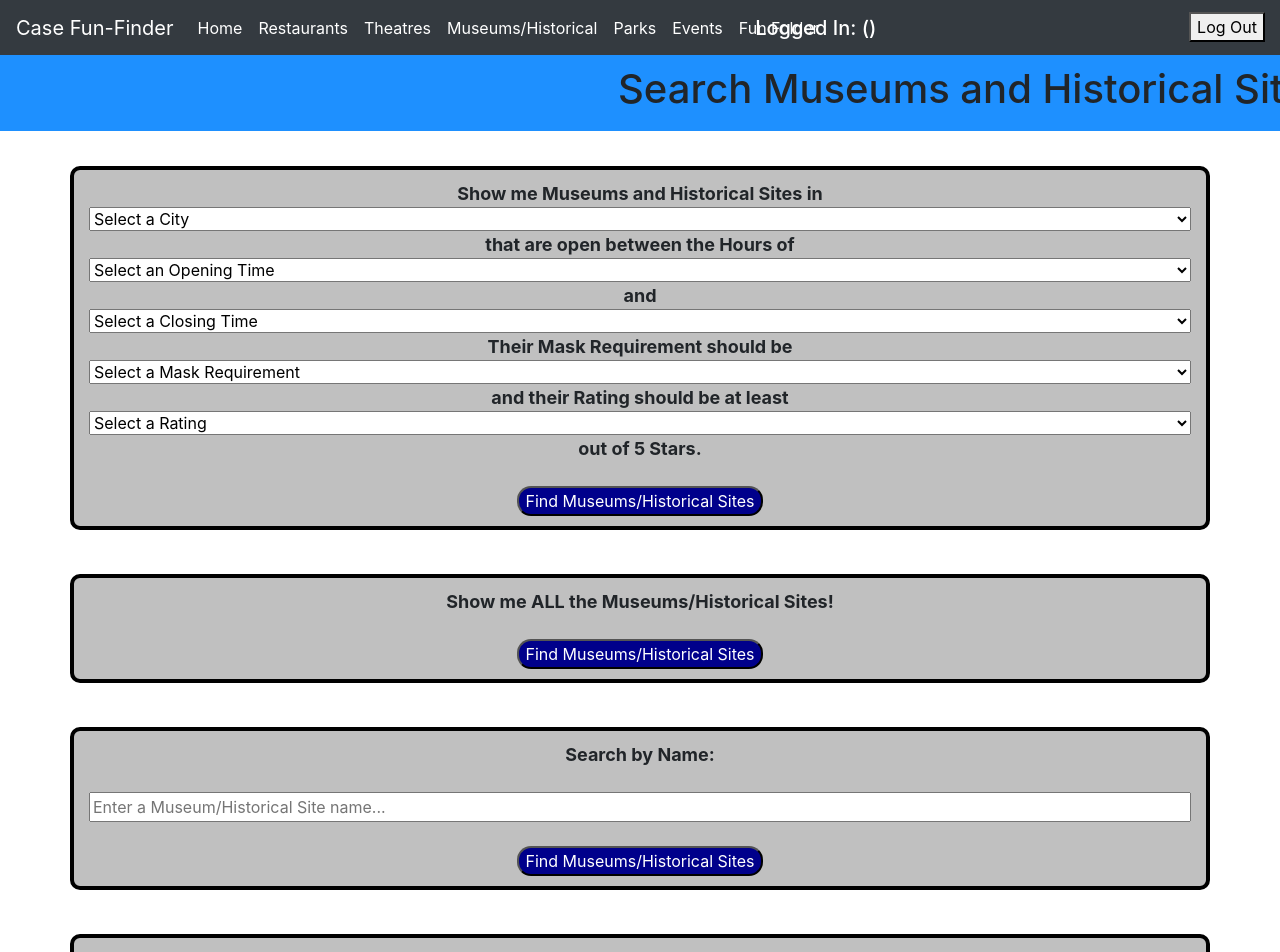
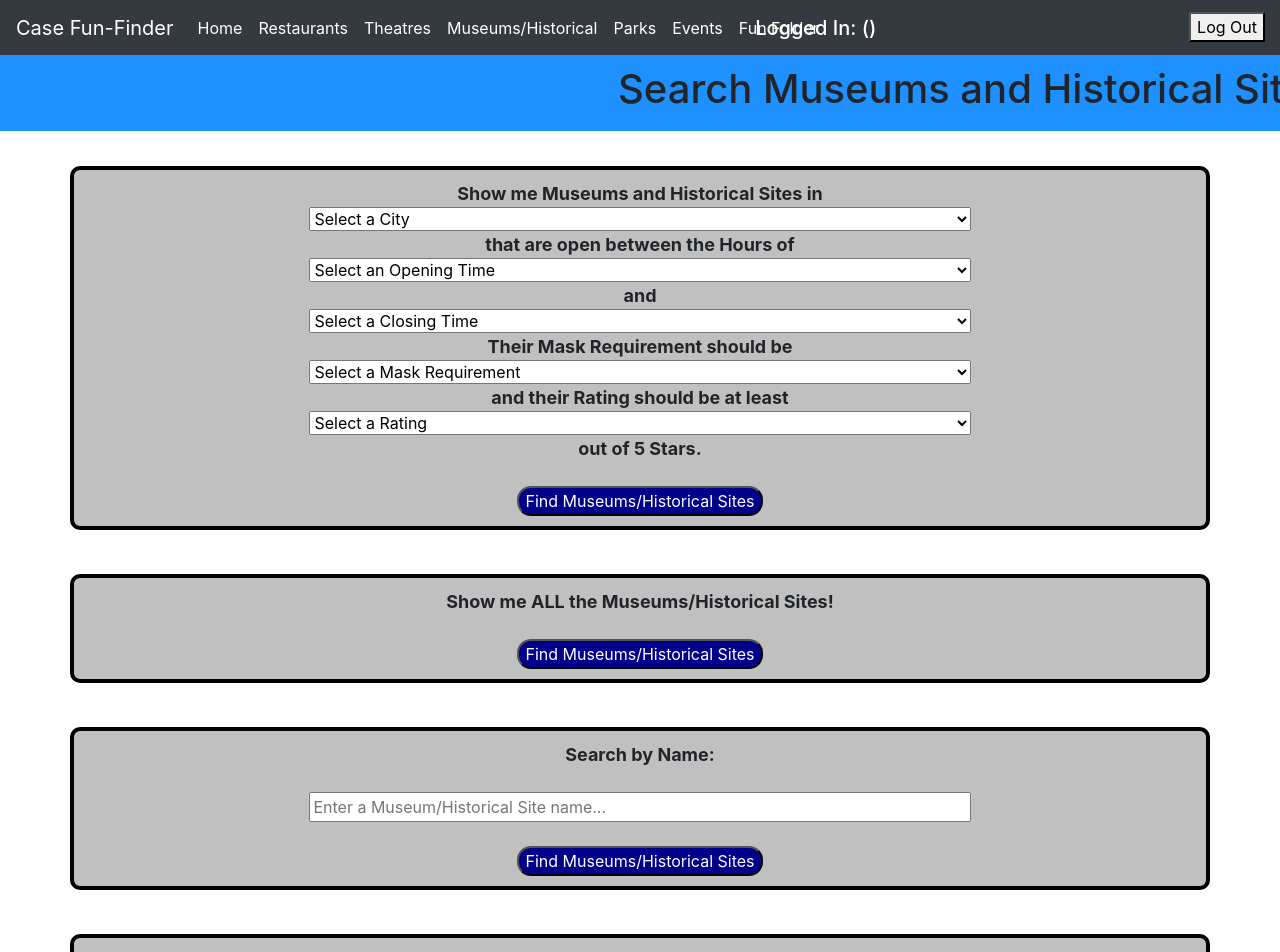
Before and after one commit to rjtennismaster/Case-FunFinder, a React (Create React App) app in the folder funfinder/client/: page /mhsearch in a window 1280 px wide. Shown: the top 952 px of the page. Built offline with nearby package versions, Linux system fonts and the light colour scheme.

Commit message:
styling commit

```diff
--- a/funfinder/client/src/RestaurantSearch.css
+++ b/funfinder/client/src/RestaurantSearch.css
@@ -68,7 +68,6 @@
 }
 
 .container {
-    margin: 30px;
     width: 700px;
     height: auto;
     border: 4px solid black;
@@ -117,9 +116,9 @@
 }
 
 .container select {
-    width: 100%;
+    width: 60%;
 }
 
 .container input {
-    width: 100%;
+    width: 60%;
 }
--- a/funfinder/client/src/components/MHSearch.js
+++ b/funfinder/client/src/components/MHSearch.js
@@ -350,7 +350,7 @@ function MHSearch( {username, setUsername, password,
                     onClick = {(event) => addToFunFolder(event)}
                     data-funid = {museum.fun}
                     data-name = {museum.attraction_name}>
-                      Add this Mueseum/Historical Site to your Fun Folder!
+                      Add to your Fun Folder!
                   </button>
                 </div>
               )
```
